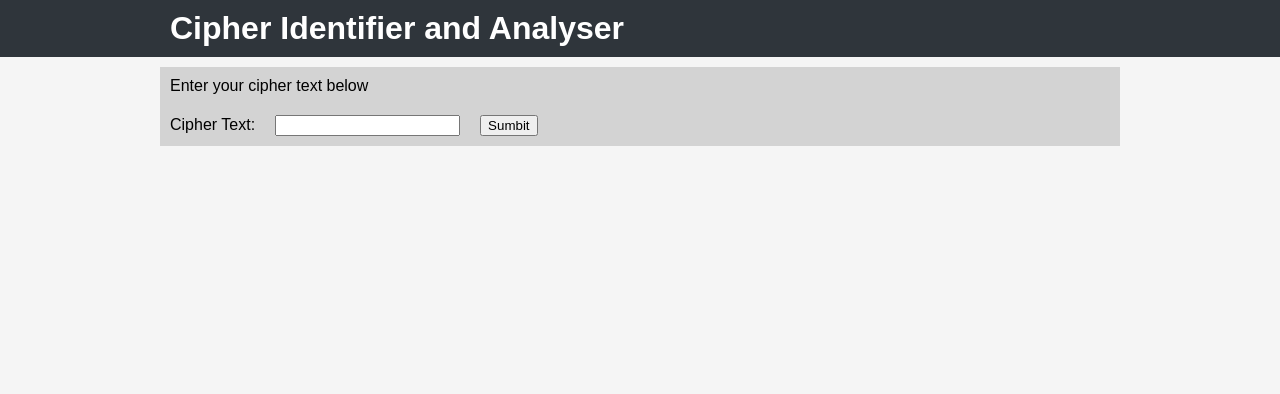
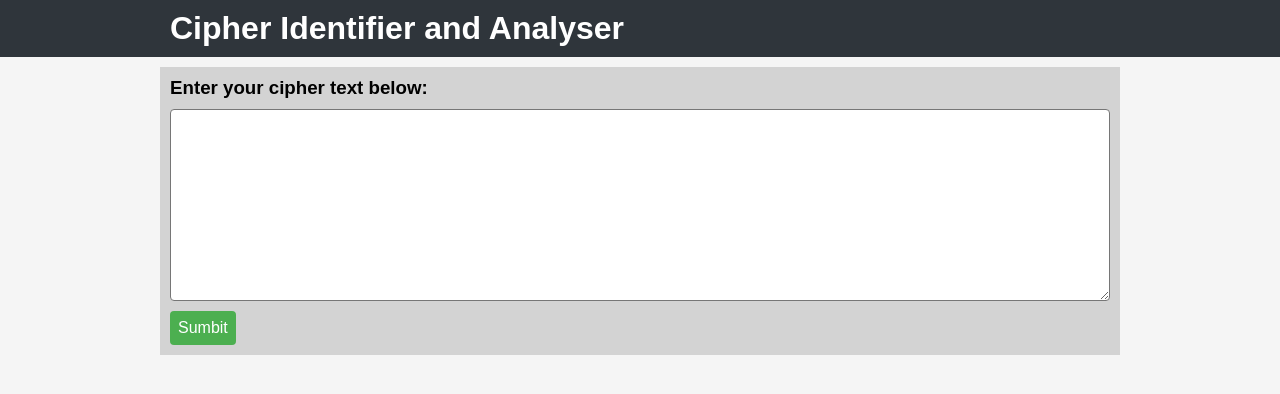
Before and after one commit to smnadalin/cipher-app, a React (Create React App) app: page / in a window 1280 px wide. Shown: the top 394 px of the page. Built offline with nearby package versions, Linux system fonts and the light colour scheme.

Commit message:
Minor updates

```diff
--- a/src/App.css
+++ b/src/App.css
@@ -24,27 +24,41 @@ header
   margin-top: 10px;
 }
 
-label
+textarea
 {
+
+  font-family: Arial, Helvetica, sans-serif, sans-serif;
+  font-size: 1em;
+  display: block;
+  margin-left: auto;
+  margin-right: auto;
   padding: 10px;
-}
-
-input
-{
-  margin: 10px;
+  width: 98%;
+  height: 12em;
+  resize: vertical;
+  min-height: 4em;
+  box-sizing: border-box;
+  border-radius: 4px;
 
 }
 
 button
 {
   margin: 10px;
+  padding: 8px;
+  font-size: 1em;
+  background-color: #4CAF50;;
+  color: white;
+  border-radius: 4px;
+  border: none;
 
 }
 
-p
+h3
 {
   padding: 10px;
   margin: 0px;
+
 }
 
 
--- a/src/App.js
+++ b/src/App.js
@@ -10,9 +10,8 @@ class App extends React.Component
         <h1 className="headerText">Cipher Identifier and Analyser</h1>
       </header>
       <form className="cipherTextForm">
-          <p>Enter your cipher text below</p>
-          <label for="cipherText">Cipher Text:</label>
-          <input type="text"></input>
+          <h3>Enter your cipher text below:</h3>
+          <textarea></textarea>
           <button type="submit">Sumbit</button>
       </form>
       </div>
```
